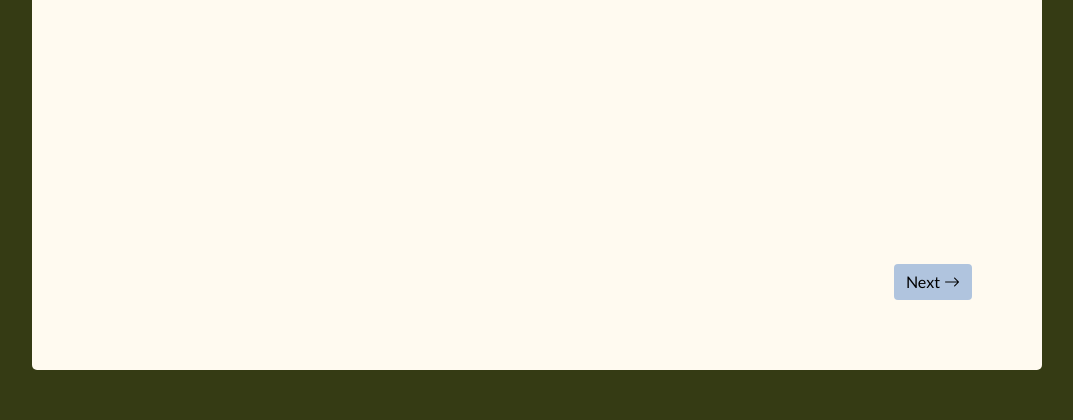
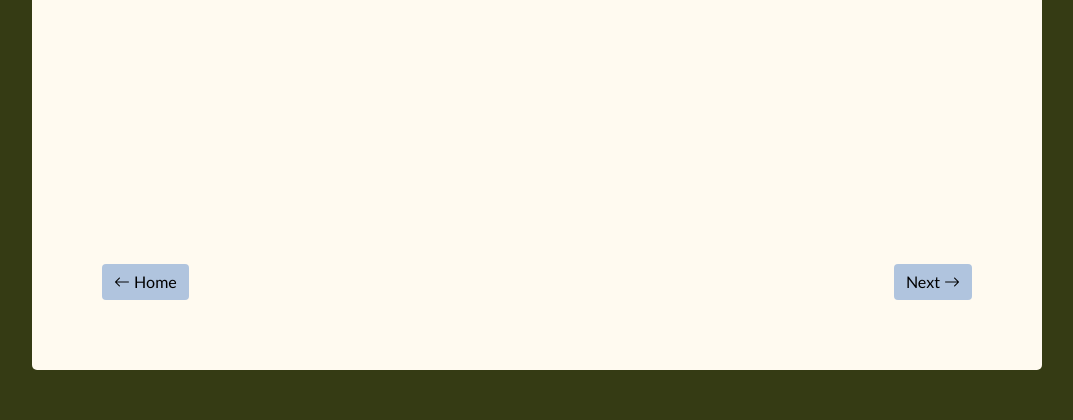
Before and after one commit to jessicayliang/coms4170-final-project, a Flask app: template templates/wine_details.html in a window 1280 px wide. Shown: the part 410-830 px from the top of the page, without its empty margins (103-1176 px from the left). Run offline with Flask 3, Linux system fonts and the light colour scheme; the template is opened without the code that fills it, so the values that code supplies are empty; some libraries are stand-ins or nearby versions.

Commit message:
add home button

```diff
--- a/templates/wine_details.html
+++ b/templates/wine_details.html
@@ -42,6 +42,12 @@
                                         class="bi bi-arrow-left"></i> Back
                                 </button>
                             </a>
+                        {% else %}
+                            <a href="/">
+                                <button id="home-btn" class="btn btn-primary back-button"><i
+                                        class="bi bi-arrow-left"></i> Home
+                                </button>
+                            </a>
                         {% endif %}
                     </div>
                     <div class="col-6">
```
